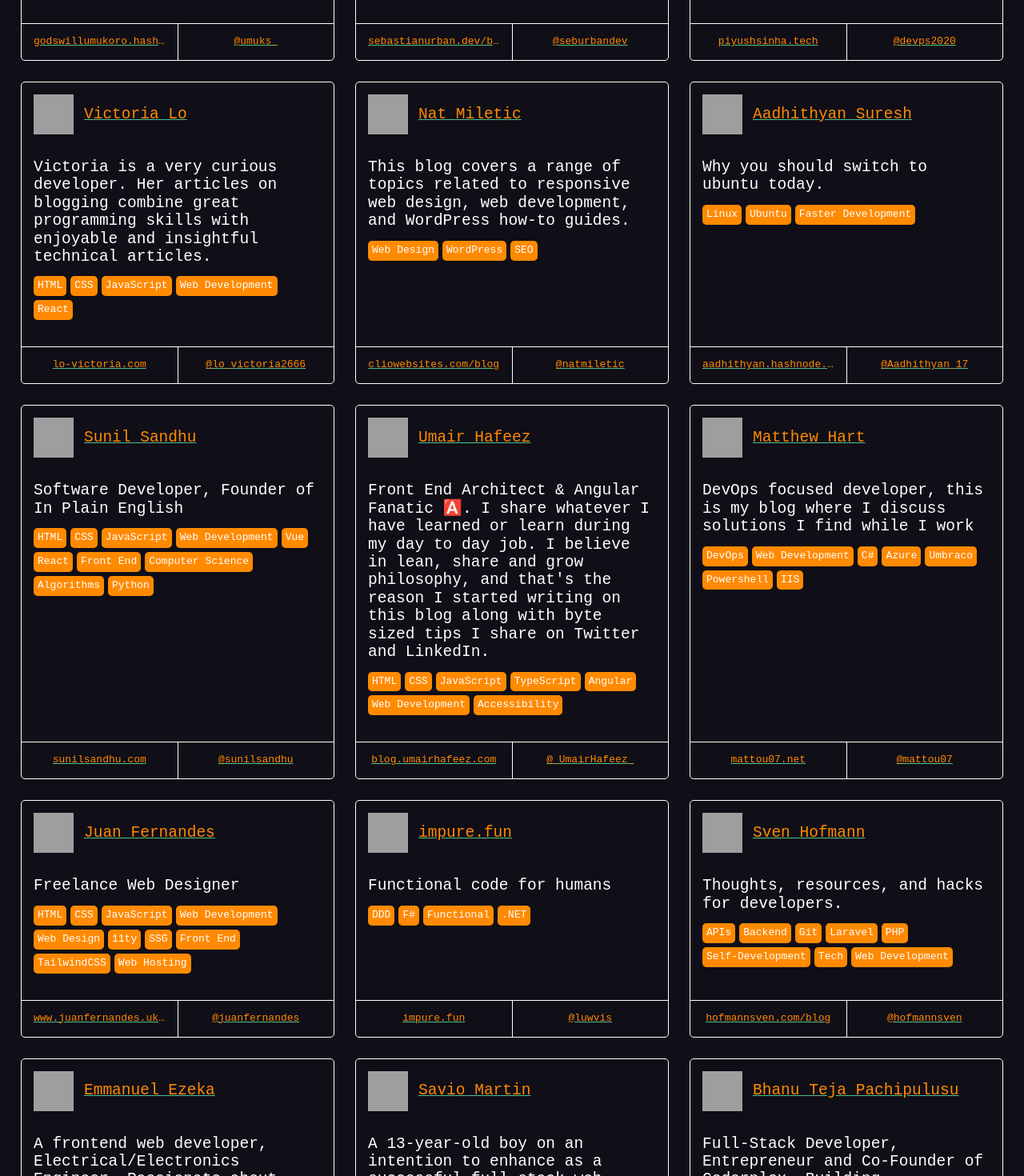
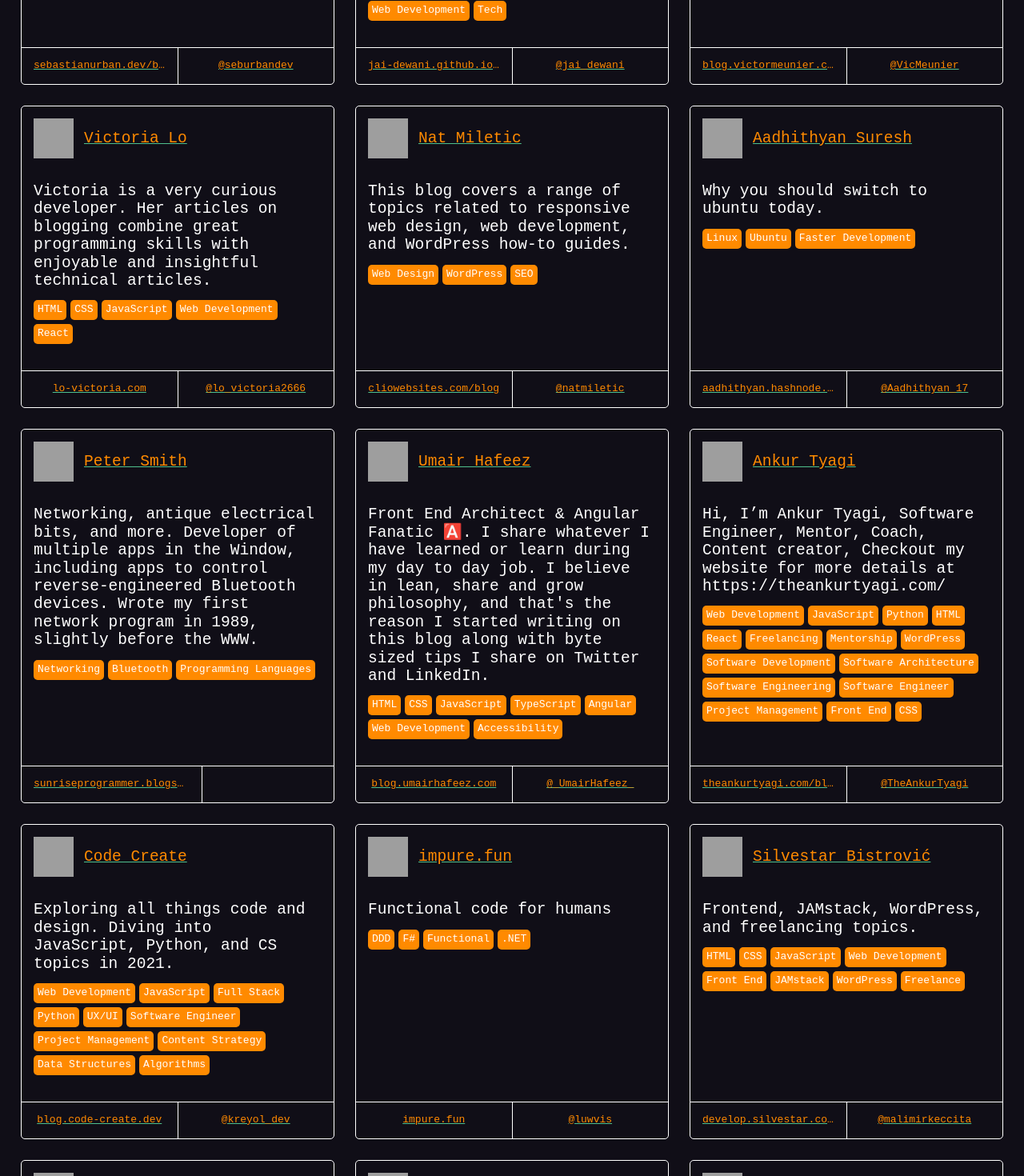
Before and after one commit to markodenic/awesome-tech-blogs, a Nuxt app: page / in a window 1280 px wide. Shown: the part 1180-2650 px from the top of the page at 80% size. Built offline with nearby package versions, Linux system fonts and the light colour scheme; grey boxes are pictures that could not be loaded.

Commit message:
Update data.js

```diff
--- a/data.js
+++ b/data.js
@@ -1138,4 +1138,20 @@ module.exports = [
       'Web Development',
     ]
   },
+  {
+    name: 'Silvestar Bistrović',
+    description: 'Frontend, JAMstack, WordPress, and freelancing topics.',
+    url: 'https://develop.silvestar.codes/articles/',
+    twitter: '@malimirkeccita',
+    tags: [
+      'HTML',
+      'CSS',
+      'JavaScript',
+      'Web Development',
+      'Front End',
+      'JAMstack',
+      'WordPress',
+      'Freelance',
+    ]
+  },
 ];
```
